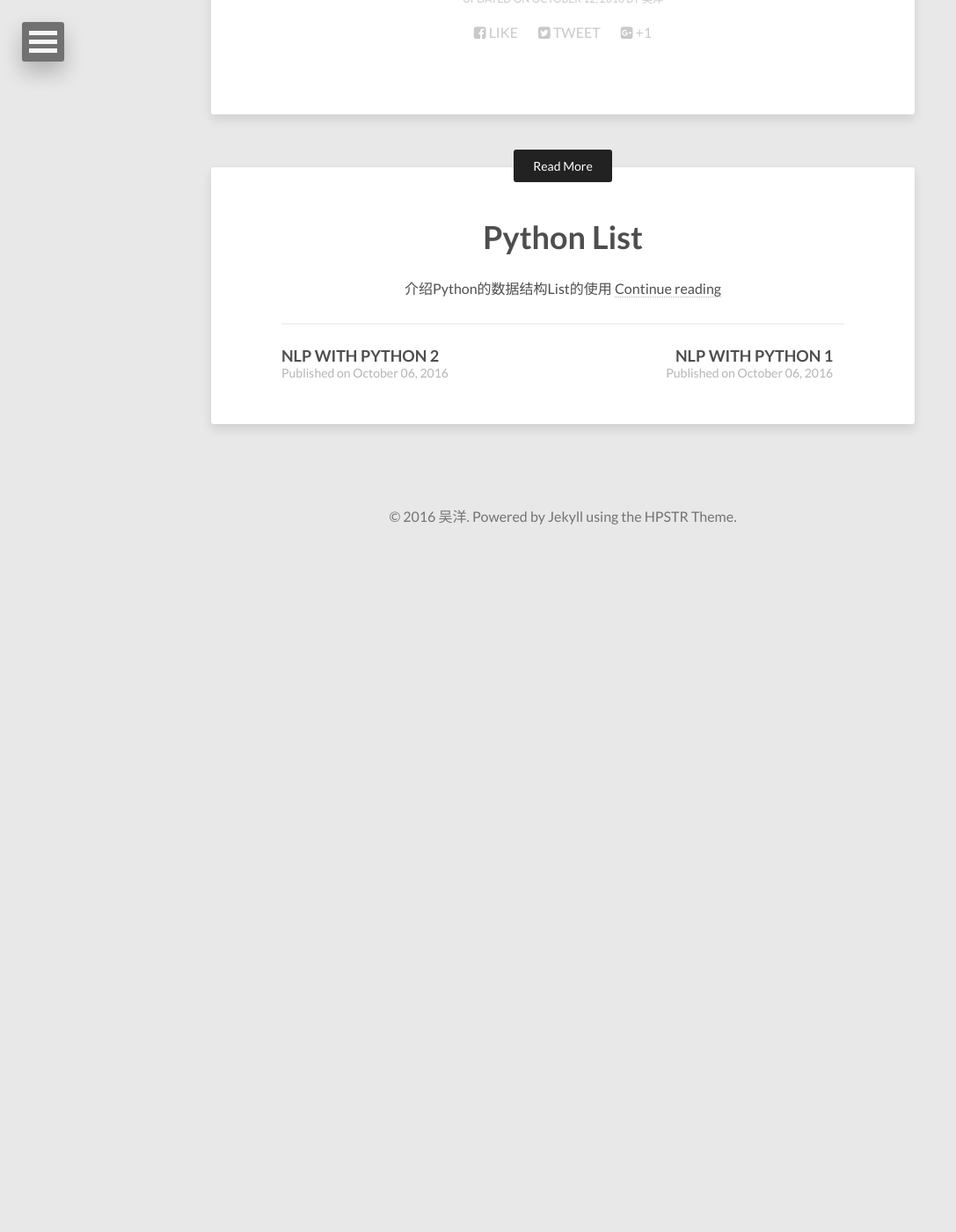
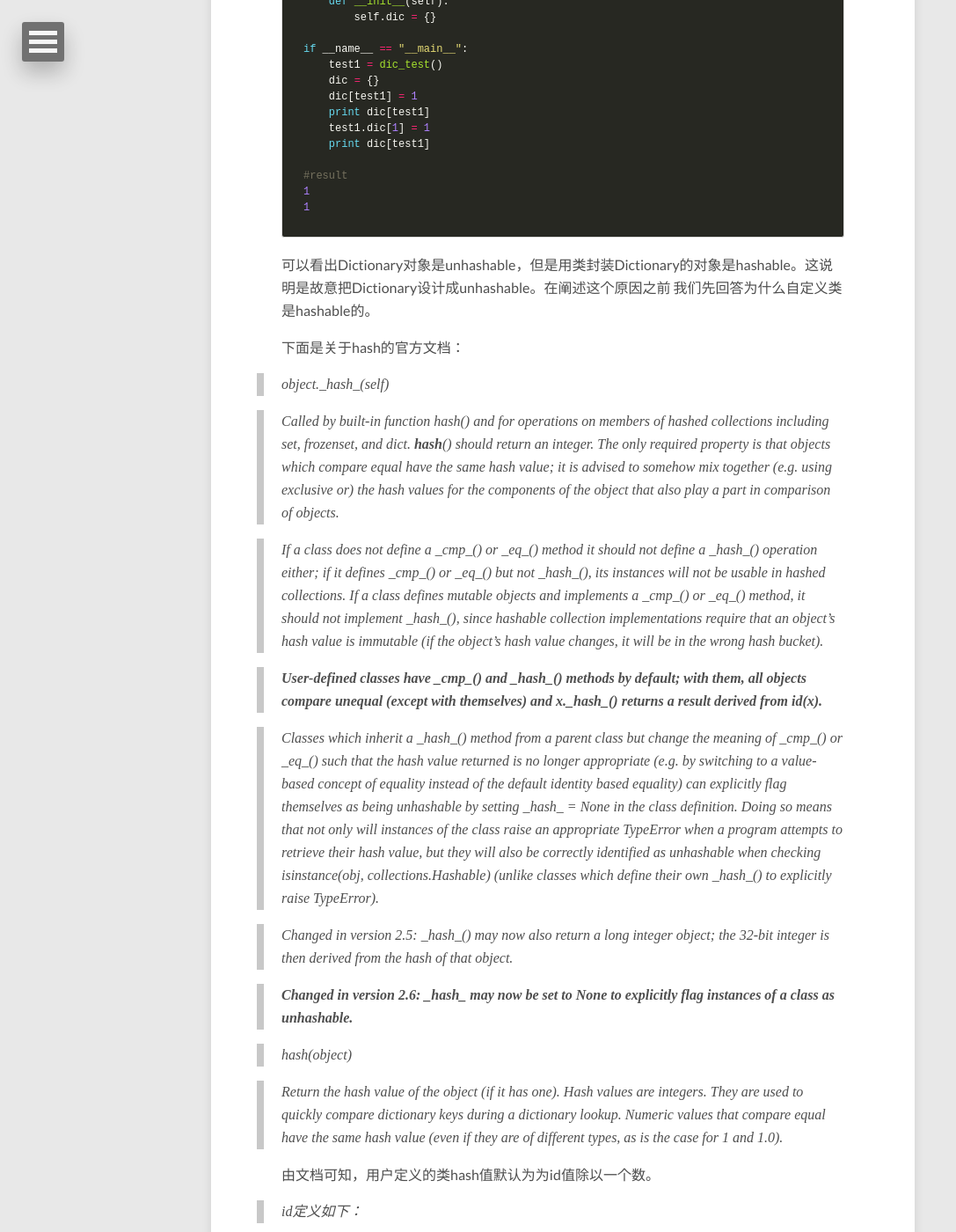
Before and after one commit to JLU-WuYang/JLU-WuYang.github.io, a Jekyll site: the page built from _posts/2016-10-12-Python-Dictionary.md, in a window 1280 px wide and 1400 px high, scrolled down 2102 px. Shown: the whole window at 88% size, without its empty margins (0-1087 px from the left). Built offline with Jekyll 4.4.1, drawn with Linux system fonts in a browser that asks for light colours; nearby versions of some CDN libraries; before the commit the page ends 2732 px from its top, so only the background shows below that; some of the changed text lies outside the part shown.

Commit message:
Update 2016-10-12-Python-Dictionary.md

````diff
--- a/_posts/2016-10-12-Python-Dictionary.md
+++ b/_posts/2016-10-12-Python-Dictionary.md
@@ -86,3 +86,101 @@
 
 TypeError: unhashable type: 'dict'
 ```
+
+```python
+class dic_test(object):
+
+
+    def __init__(self):
+        self.dic = {}
+
+if __name__ == "__main__":
+    test1 = dic_test()
+    dic = {}
+    dic[test1] = 1
+    print dic[test1]
+    test1.dic[1] = 1
+    print dic[test1]
+
+#result
+1
+1
+```
+
+可以看出Dictionary对象是unhashable，但是用类封装Dictionary的对象是hashable。这说明是故意把Dictionary设计成unhashable。在阐述这个原因之前
+我们先回答为什么自定义类是hashable的。
+
+下面是关于hash的官方文档：
+
+>object.\__hash\__(self)
+
+>Called by built-in function hash() and for operations on members of hashed collections including set, frozenset, and dict. __hash__() should return an integer. The only required property is that objects which compare equal have the same hash value; it is advised to somehow mix together (e.g. using exclusive or) the hash values for the components of the object that also play a part in comparison of objects.
+
+>If a class does not define a \__cmp\__() or \__eq\__() method it should not define a \__hash\__() operation either; if it defines \__cmp\__() or \__eq\__() but not \__hash\__(), its instances will not be usable in hashed collections. If a class defines mutable objects and implements a \__cmp\__() or \__eq\__() method, it should not implement \__hash\__(), since hashable collection implementations require that an object’s hash value is immutable (if the object’s hash value changes, it will be in the wrong hash bucket).
+
+>**User-defined classes have \__cmp\__() and \__hash\__() methods by default; with them, all objects compare unequal (except with themselves) and x.\__hash\__() returns a result derived from id(x).**
+
+>Classes which inherit a \__hash\__() method from a parent class but change the meaning of \__cmp\__() or \__eq\__() such that the hash value returned is no longer appropriate (e.g. by switching to a value-based concept of equality instead of the default identity based equality) can explicitly flag themselves as being unhashable by setting \__hash\__ = None in the class definition. Doing so means that not only will instances of the class raise an appropriate TypeError when a program attempts to retrieve their hash value, but they will also be correctly identified as unhashable when checking isinstance(obj, collections.Hashable) (unlike classes which define their own \__hash\__() to explicitly raise TypeError).
+
+>Changed in version 2.5: \__hash\__() may now also return a long integer object; the 32-bit integer is then derived from the hash of that object.
+
+>**Changed in version 2.6: \__hash\__ may now be set to None to explicitly flag instances of a class as unhashable.**
+
+
+>hash(object)
+
+>Return the hash value of the object (if it has one). Hash values are integers. They are used to quickly compare dictionary keys during  a dictionary lookup. Numeric values that compare equal have the same hash value (even if they are of different types, as is the case for 1 and 1.0).
+
+由文档可知，用户定义的类hash值默认为为id值除以一个数。
+
+>id定义如下：
+
+>id(object)
+
+>Return the “identity” of an object. This is an integer (or long integer) which is guaranteed to be unique and constant for this object during its lifetime. Two objects with non-overlapping lifetimes may have the same id() value.
+CPython implementation detail: This is the address of the object in memory.
+
+hash是主要用来在字典中判断键值是否相等。
+hash()函数（和相关的\__hash\__()方法）用于创建集合中使用的小整数key，如下集合：set、frozenset和dict。
+这些集合使用不可变对象的hash值来快速定位对象。
+
+所以，由于使用默认的\__hash\__函数，故自定义类为hashable，而且hash值与id值有关。在CPython，id还是与内存地址有关，故
+可以解释我们的代码，字典的key内部改变了，仍然判为相等。
+虽然我们用自定义类的方式骗过了解释器，但是不符合设计的思想即判定对象是否相等。
+故还是不用为好。用那些不可变对象作为key。
+
+
+关于可变对象与不可变对象的两个例子
+
+```python
+dic = {}
+lis = [0]
+dic[1] = lis
+lis.append(2)
+print dic[1]
+
+lis1 = [lis]
+lis.append(3)
+print lis1[0]
+
+#result
+[0, 2]
+[0, 2, 3]
+```
+
+```python
+dic = {}
+a = 0
+dic[1] = a
+a = 2
+print dic[1]
+
+b = 0
+lis = [b]
+b = 2
+print lis[0]
+
+#result
+0
+0
+```
````
